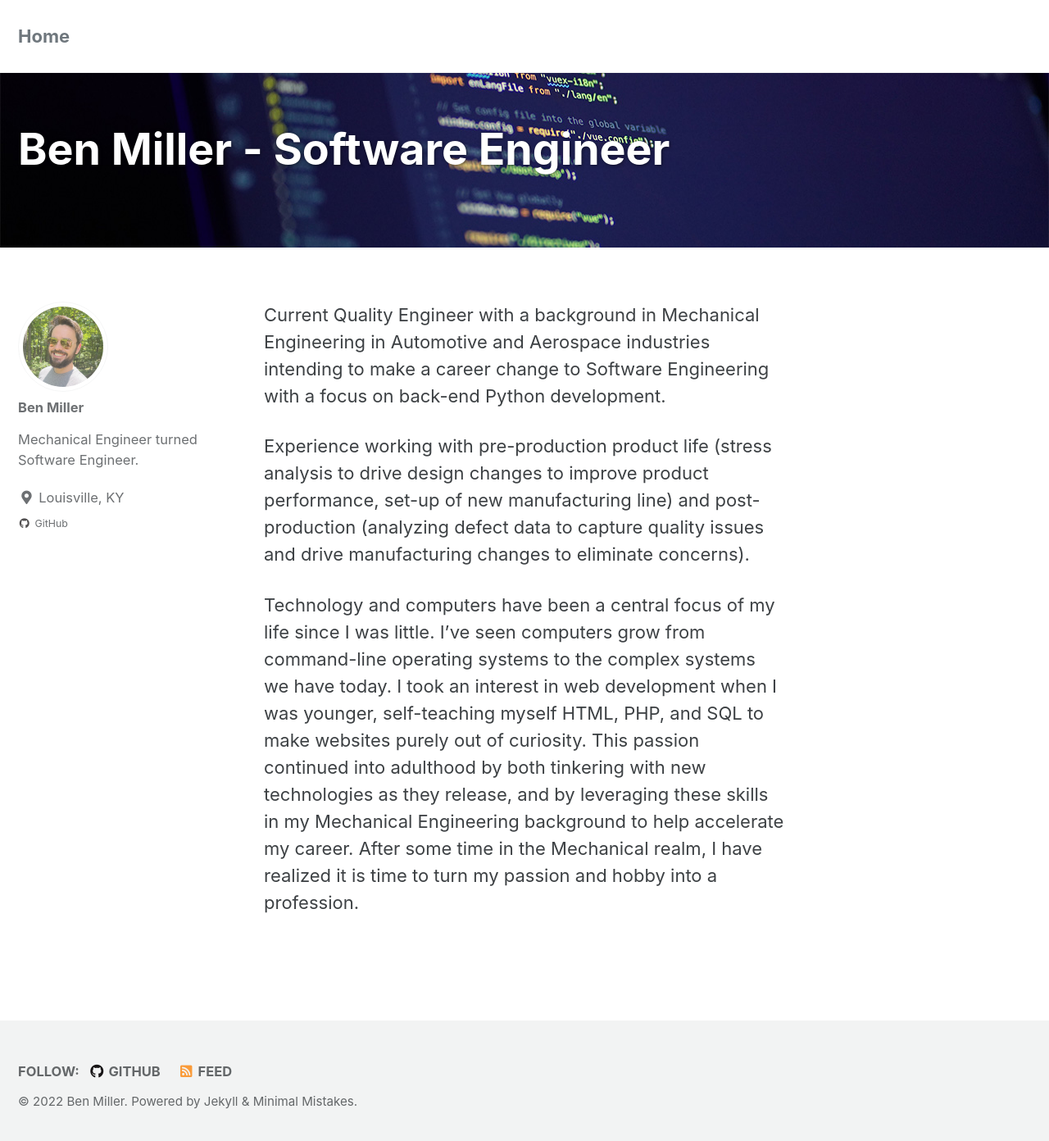
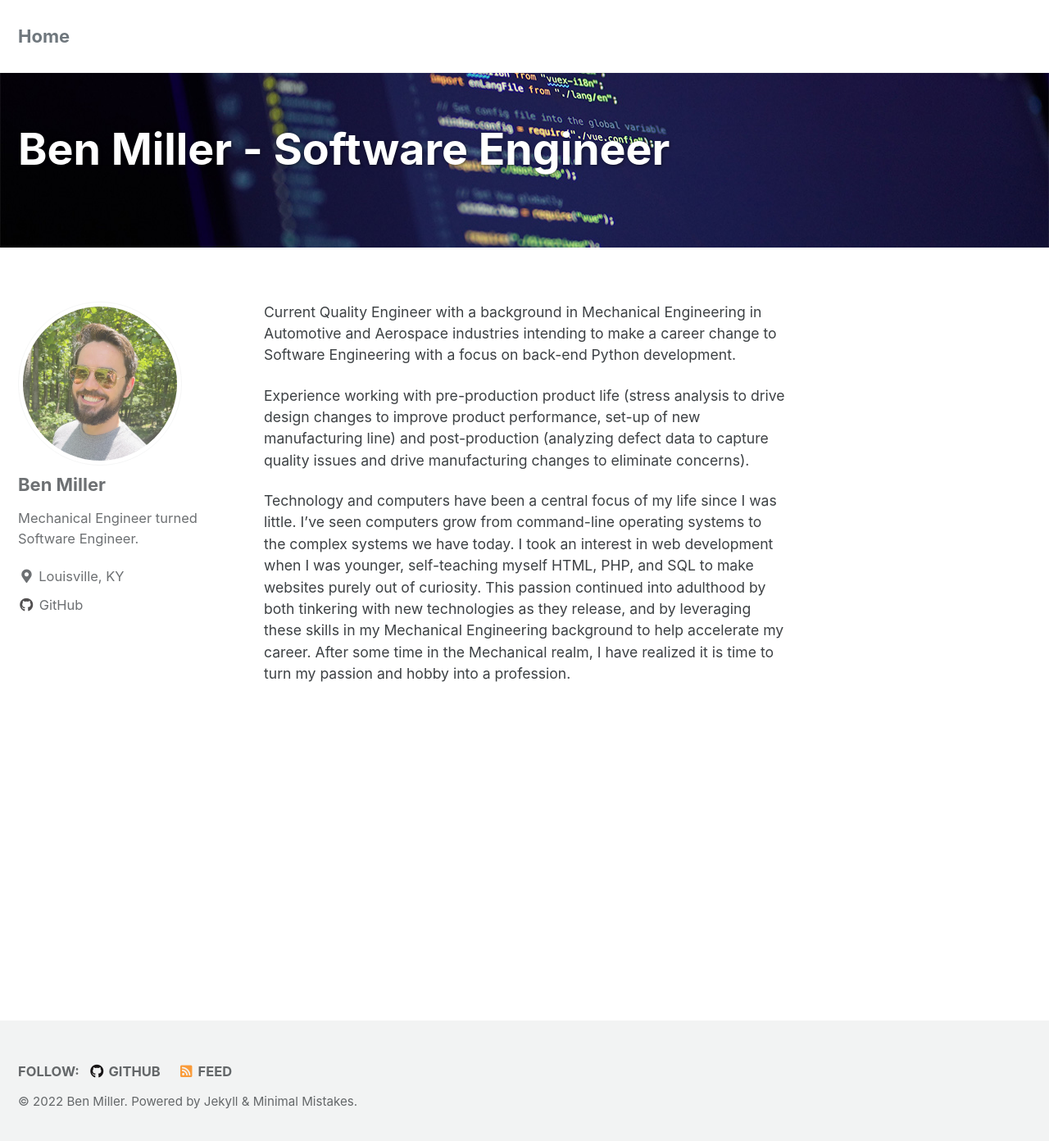
Before and after one commit to Ben-M-90/Ben-M-90.github.io, a Jekyll site: the page built from _pages/home.md, in a window 1280 px wide and 1400 px high. Shown: the top 1392 px of the window at 82% size. Built offline with Jekyll 4.4.1, drawn with Linux system fonts in a browser that asks for light colours; cached includes are drawn as plain includes.

Commit message:
Change font size, avatar size

```diff
--- a/_sass/minimal-mistakes/_page.scss
+++ b/_sass/minimal-mistakes/_page.scss
@@ -113,7 +113,7 @@ body {
   p,
   li,
   dl {
-    font-size: 1em;
+    font-size: 0.8em;
   }
 
   /* paragraph indents */
--- a/_sass/minimal-mistakes/_sidebar.scss
+++ b/_sass/minimal-mistakes/_sidebar.scss
@@ -134,7 +134,7 @@
   }
 
   img {
-    max-width: 110px;
+    max-width: 200px;
     border-radius: 50%;
 
     @include breakpoint($large) {
--- a/_sass/minimal-mistakes/_variables.scss
+++ b/_sass/minimal-mistakes/_variables.scss
@@ -38,7 +38,7 @@ $type-size-1: 2.441em !default; // ~39.056px
 $type-size-2: 1.953em !default; // ~31.248px
 $type-size-3: 1.563em !default; // ~25.008px
 $type-size-4: 1.25em !default; // ~20px
-$type-size-5: 0.75em !default; // ~16px // Default was 1.00em
+$type-size-5: 1.00em !default; // ~16px // Default was 1.00em
 $type-size-6: 0.75em !default; // ~12px
 $type-size-7: 0.6875em !default; // ~11px
 $type-size-8: 0.625em !default; // ~10px
```
